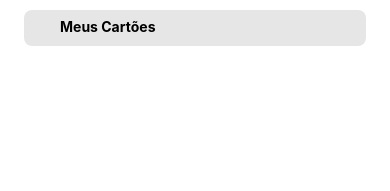
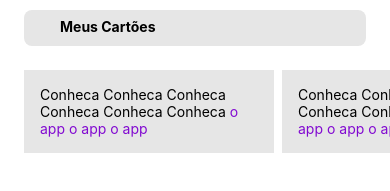
Before and after one commit to walternascimentobarroso/cloneNubank, a React Native app: screen / in a window 390 px wide. Shown: the part 363-554 px from the top of the page. Built offline with nearby package versions, Linux system fonts and the light colour scheme; some icons are missing.

Commit message:
🎨 IMPROVE: New component CARDInfo

```diff
--- /dev/null
+++ b/src/components/CardInfo/CardInfo.styles.ts
@@ -0,0 +1,8 @@
+import styled from 'styled-components/native';
+
+export const Container = styled.TouchableOpacity`
+  background-color: #e6e6e6;
+  padding: 16px;
+
+  width: 250px;
+`;
--- /dev/null
+++ b/src/components/CardInfo/CardInfo.tsx
@@ -0,0 +1,12 @@
+import React, {ReactNode} from 'react';
+import {Linking} from 'react-native';
+import {Container} from './CardInfo.styles';
+
+type Pros = {
+  text: ReactNode;
+  link: string;
+};
+
+export function CardInfo({text, link}: Pros) {
+  return <Container onPress={() => Linking.openURL(link)}>{text}</Container>;
+}
--- a/src/pages/Home/Home.styles.ts
+++ b/src/pages/Home/Home.styles.ts
@@ -8,3 +8,12 @@ export const CardMyCardsView = styled.View`
   padding: 0 24px;
   margin-top: 24px;
 `;
+
+export const CardInfoView = styled.View`
+  flex-direction: row;
+  margin-top: 24px;
+`;
+
+export const CardInfoItem = styled.View`
+  margin-right: 8px;
+`;
--- a/src/pages/Home/Home.tsx
+++ b/src/pages/Home/Home.tsx
@@ -1,7 +1,14 @@
 import React from 'react';
-import {Container, CardMyCardsView} from './Home.styles';
+import {ScrollView, StyleSheet, Text} from 'react-native';
+import {
+  Container,
+  CardMyCardsView,
+  CardInfoView,
+  CardInfoItem,
+} from './Home.styles';
 import {Header} from '../../components/Header/Header';
 import {Card} from '../../components/Card/Card';
+import {CardInfo} from '../../components/CardInfo/CardInfo';
 
 export default function Home() {
   return (
@@ -10,6 +17,59 @@ export default function Home() {
       <CardMyCardsView>
         <Card />
       </CardMyCardsView>
+      <CardInfoView>
+        <ScrollView
+          horizontal
+          contentContainerStyle={{
+            paddingHorizontal: 24,
+          }}
+          showsHorizontalScrollIndicator={false}>
+          <CardInfoItem>
+            <CardInfo
+              link="https://google.com"
+              text={
+                <Text style={styles.textBlack}>
+                  Conheca Conheca Conheca Conheca Conheca Conheca
+                  <Text style={styles.textPurple}> o app o app o app </Text>
+                </Text>
+              }
+            />
+          </CardInfoItem>
+
+          <CardInfoItem>
+            <CardInfo
+              link="https://google.com"
+              text={
+                <Text style={styles.textBlack}>
+                  Conheca Conheca Conheca Conheca Conheca Conheca
+                  <Text style={styles.textPurple}> o app o app o app </Text>
+                </Text>
+              }
+            />
+          </CardInfoItem>
+
+          <CardInfoItem>
+            <CardInfo
+              link="https://google.com"
+              text={
+                <Text style={styles.textBlack}>
+                  Conheca Conheca Conheca Conheca Conheca Conheca
+                  <Text style={styles.textPurple}> o app o app o app </Text>
+                </Text>
+              }
+            />
+          </CardInfoItem>
+        </ScrollView>
+      </CardInfoView>
     </Container>
   );
 }
+
+const styles = StyleSheet.create({
+  textBlack: {
+    color: '#000',
+  },
+  textPurple: {
+    color: '#820AD1',
+  },
+});
```
